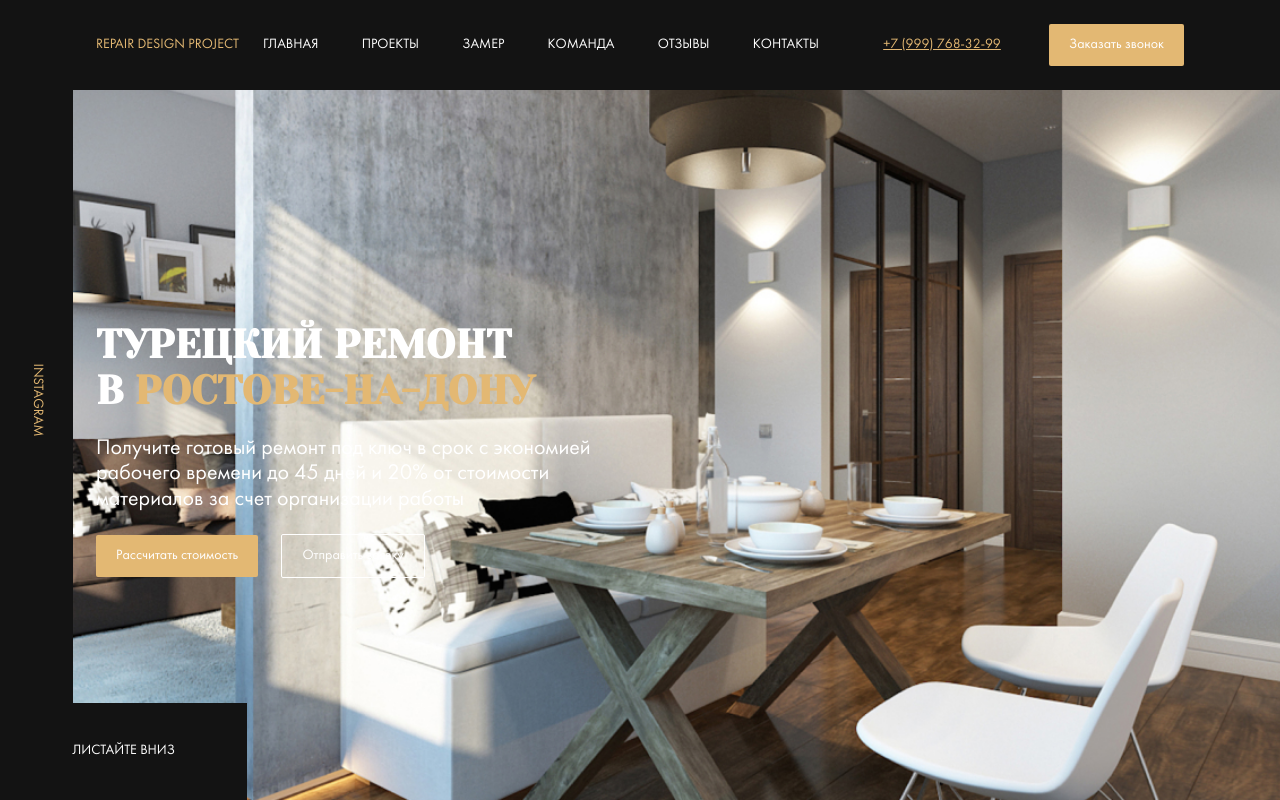
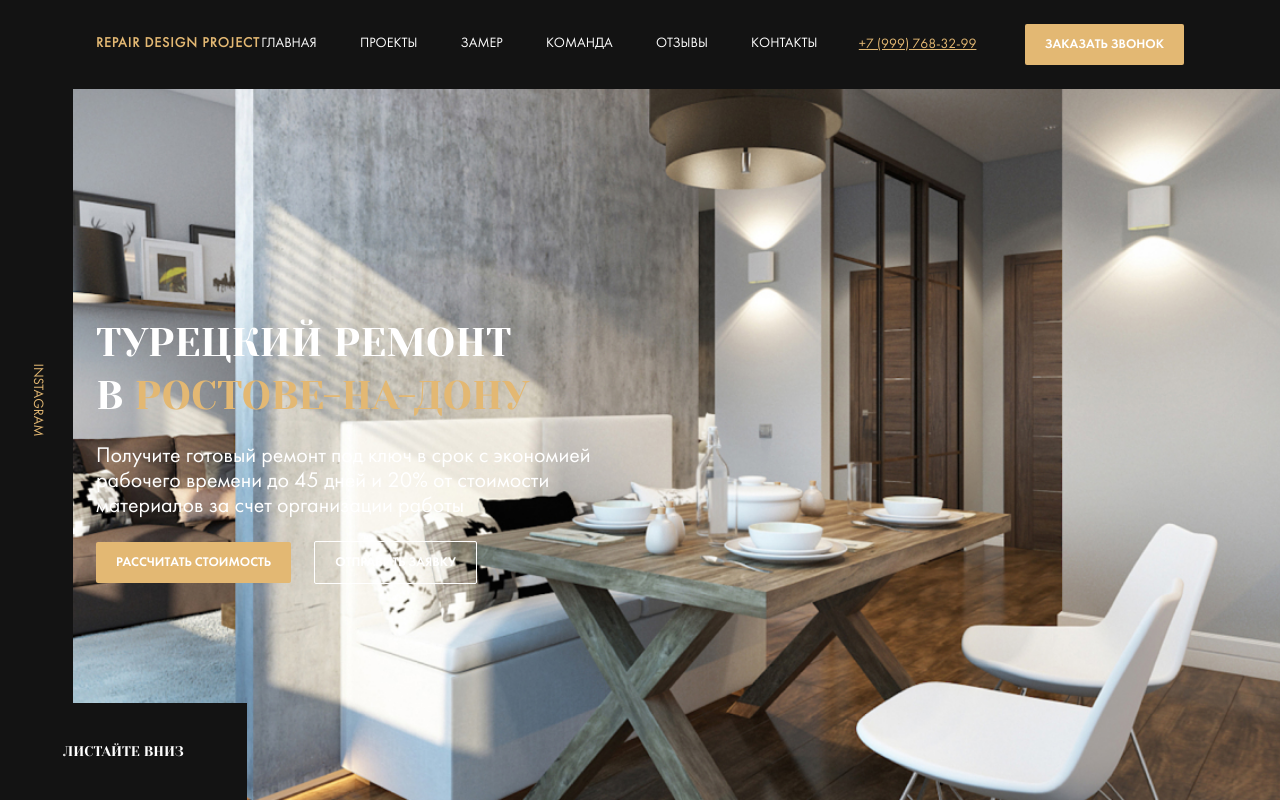
Before and after one commit to Elektrofuxia/repair-design, a website: page index.html in a window 1280 px wide. Drawn offline with Linux system fonts and the light colour scheme; files whose address does not match are found by name.

Commit message:
fixed troubles

```diff
--- a/sass/_interface.sass
+++ b/sass/_interface.sass
@@ -2,6 +2,12 @@
  padding: 13px 20px
  border: none
  border-radius: 2px
+ font-family: Futura Demi
+ font-weight: 500
+ font-size: 13px
+ line-height: 15px
+ text-align: center
+ text-transform: uppercase
  &--primary
   background-color: $primary
   color: $light
--- a/sass/templates/_header.sass
+++ b/sass/templates/_header.sass
@@ -13,6 +13,9 @@
 .logo
  color: $primary
  text-transform: uppercase
+ font-style: normal;
+ letter-spacing: 1px
+ font-weight: 600;
 .nav
  &__item
   color: $light
--- a/sass/templates/_hero.sass
+++ b/sass/templates/_hero.sass
@@ -31,6 +31,9 @@
   min-width: 247px
   min-height: 97px
   background-color: $dark
+  font-family: 'Yeseva One'
+  font-style: normal
+  font-weight: normal
   text-transform: uppercase
   text-decoration: none
   color: $light
@@ -46,8 +49,11 @@
   transform: rotate(90deg)
 .title
  margin: 0
- font-family: 'Yeseva One', cursive
+ font-family: 'Yeseva One'
+ font-style: normal
+ font-weight: normal
  text-transform: uppercase
  font-size: 40px
+ line-height: 53px
  &--primary
   color: $primary
```
Also changed, not shown: css/style.css.
